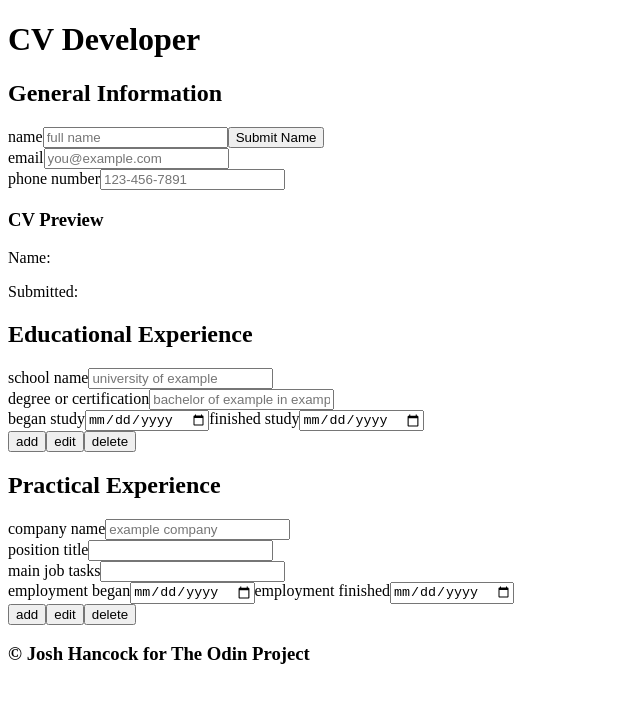
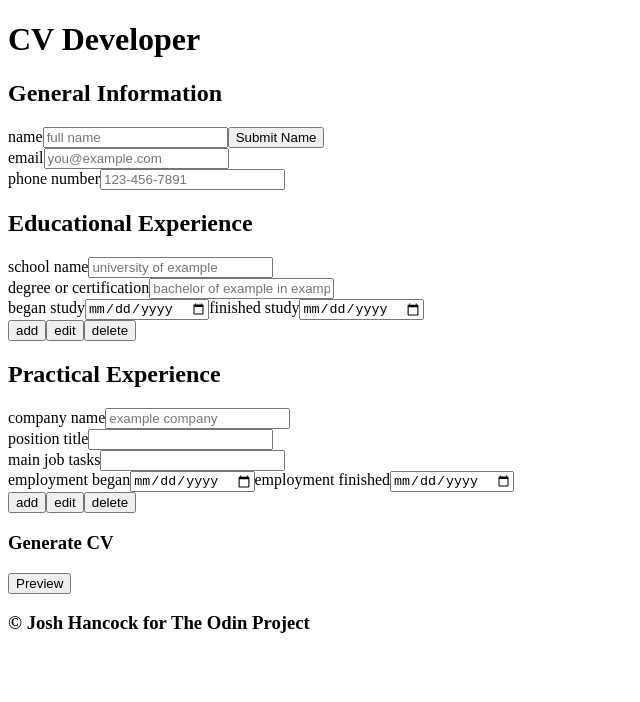
Before and after one commit to livingicon/cv-project, a React (Create React App) app: page / in a window 1280 px wide. Shown: the top 702 px of the page, without its empty margins (0-640 px from the left). Built offline with nearby package versions, Linux system fonts and the light colour scheme.

Commit message:
Remove CVPreview from GneralInformation and add to Main at the bottom. Change CVPreview content

```diff
--- a/src/components/CVPreview.js
+++ b/src/components/CVPreview.js
@@ -7,9 +7,8 @@ class CVPreview extends Component {
   render() {
     return (
       <div className="cv_preview">
-        <h3>CV Preview</h3>
-        <p>Name: {this.props.fullName}</p> {/*working*/}
-        <p>Submitted: {this.props.submitFullName}</p> {/*working*/}
+        <h3>Generate CV</h3>
+        <button>Preview</button>
       </div>
     );
   }
--- a/src/components/GeneralInfo.js
+++ b/src/components/GeneralInfo.js
@@ -1,7 +1,6 @@
 // GeneralInfo.js
 
 import React, { Component } from 'react';
-import CVPreview from "./CVPreview";
 
 class GeneralInfo extends Component {
   constructor() {
@@ -57,11 +56,6 @@ class GeneralInfo extends Component {
           </div>
         </form>
 
-        <div className="cv_preview">
-          <CVPreview fullName={fullName} submitFullName={submitFullName} />
-        </div>
-
-
       </div>
     );
   }
--- a/src/components/Main.js
+++ b/src/components/Main.js
@@ -4,6 +4,7 @@ import React, { Component } from 'react';
 import GeneralInfo from "./GeneralInfo";
 import EducationalExp from "./EducationalExp";
 import PracticalExp from "./PracticalExp";
+import CVPreview from "./CVPreview";
 
 class Main extends Component {
   render() {
@@ -12,6 +13,7 @@ class Main extends Component {
         <GeneralInfo />
         <EducationalExp />
         <PracticalExp />
+        <CVPreview />
       </div>
     );
   }
```
